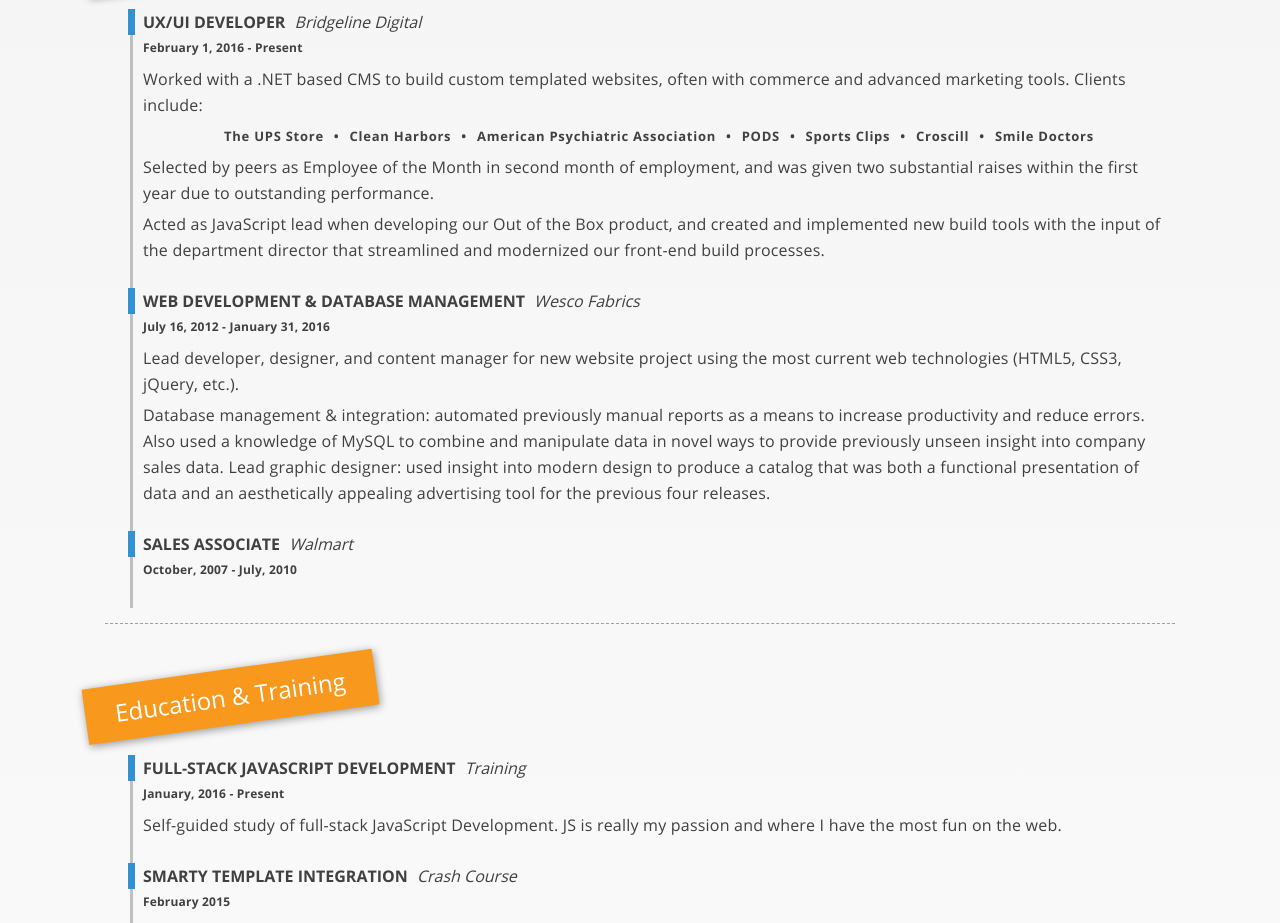
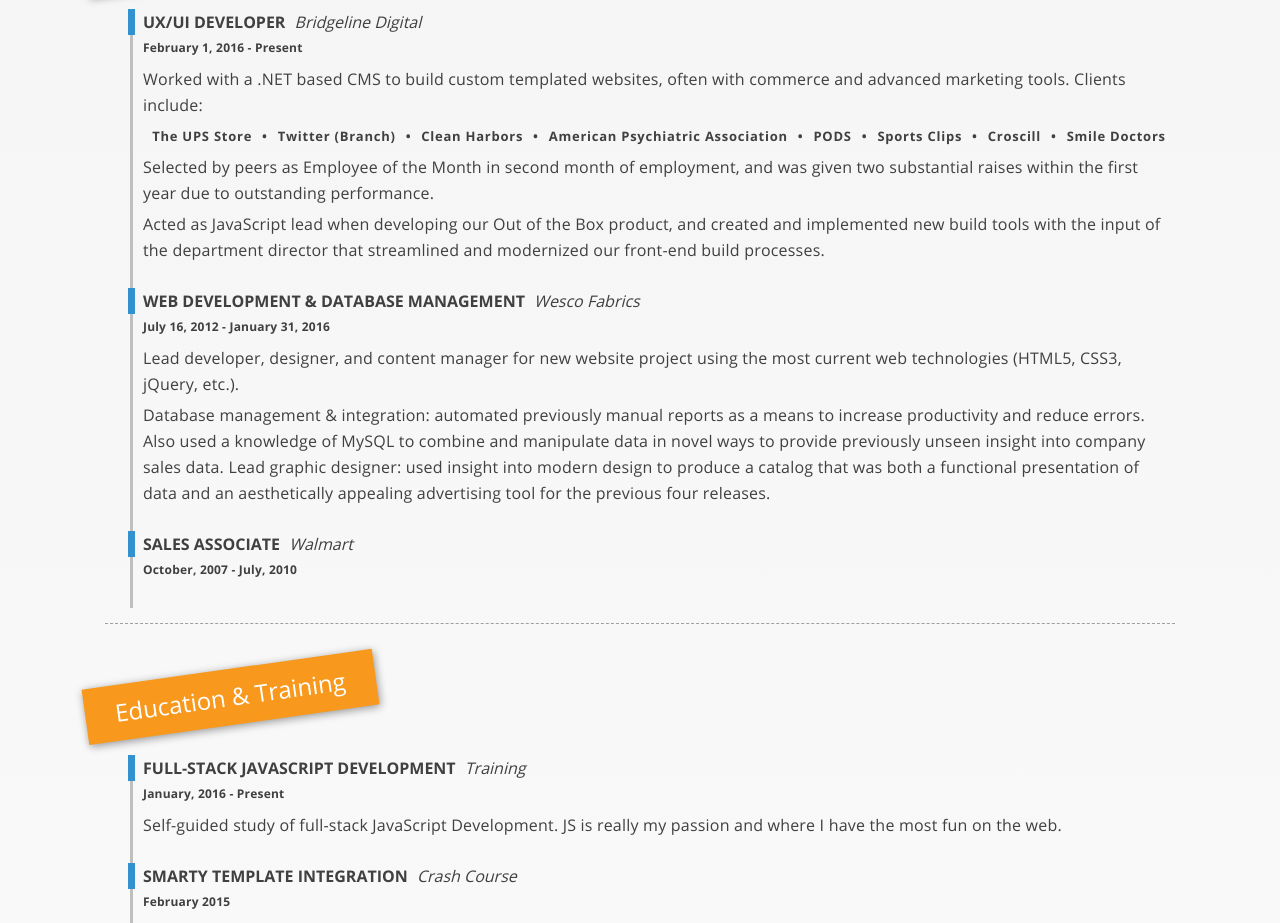
Before and after one commit to chaddugas/chaddugas.github.io, a plain HTML site: page index.html in a window 1280 px wide. Shown: the part 2906-3829 px from the top of the page. Drawn offline with Linux system fonts and the light colour scheme.

Commit message:
Update Resume

```diff
--- a/index.html
+++ b/index.html
@@ -196,13 +196,14 @@
                                           <p>February 1, 2016 - Present</p>
                                           <p>Worked with a .NET based CMS to build custom templated websites, often with commerce and advanced marketing tools. Clients include:
                                              <ul class="infoList">
-                                                <li><a href="//theupsstore.com" target="_blank">The UPS Store</a></li>
-                                                <li><a href="//cleanharbors.com" target="_blank">Clean Harbors</a></li>
-                                                <li><a href="//psychiatry.org" target="_blank">American Psychiatric Association</a></li>
-                                                <li><a href="//pods.com" target="_blank">PODS</a></li>
-                                                <li><a href="//sportsclips.com" target="_blank">Sports Clips</a></li>
-                                                <li><a href="//croscill.com" target="_blank">Croscill</a></li>
-                                                <li><a href="//smiledoctors.com">Smile Doctors</a></li>
+                                                <li>The UPS Store</li>
+                                                <li>Twitter (Branch)</li>
+                                                <li>Clean Harbors</li>
+                                                <li>American Psychiatric Association</li>
+                                                <li>PODS</li>
+                                                <li>Sports Clips</li>
+                                                <li>Croscill</li>
+                                                <li>Smile Doctors</li>
                                              </ul>
                                           </p>
                                           <p>Selected by peers as Employee of the Month in second month of employment, and was given two substantial raises within the first year due to outstanding performance.</p>
```
Also changed, not shown: script-library/frontEnd-min.js.
